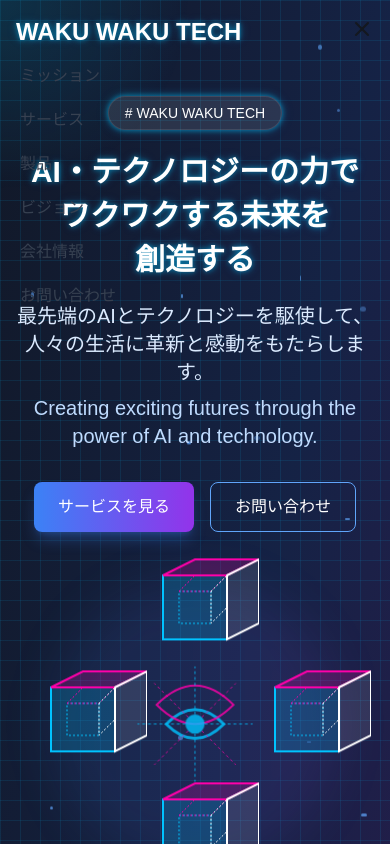
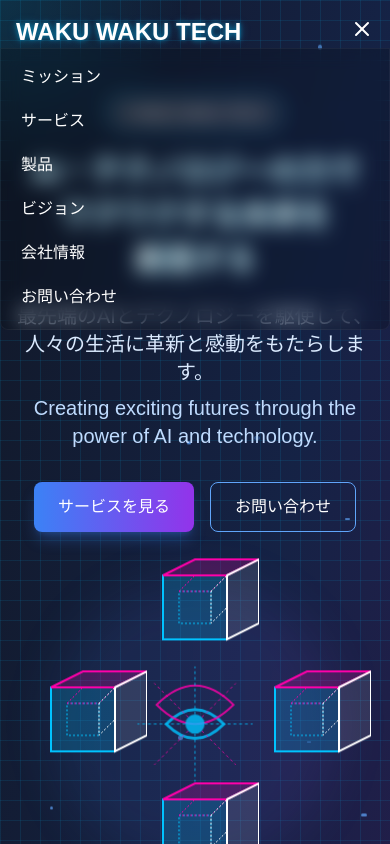
Before and after one commit to cawauchi6204/waku-waku-tech, a Next.js app: page / in a window 390 px wide. Both pictures are taken after a click on the button 362 px from the left and 28 px from the top of the page. Shown: the top 844 px of the page. Built offline with nearby package versions, Linux system fonts and the light colour scheme.

Commit message:
✨ 修正

```diff
--- a/app/components/Header.tsx
+++ b/app/components/Header.tsx
@@ -60,7 +60,7 @@ export default function Header() {
             </Link>
             <div className="md:hidden ml-2">
               <button onClick={() => setIsMenuOpen(!isMenuOpen)}>
-                {isMenuOpen ? <X className="h-6 w-6" /> : <Menu className="h-6 w-6" />}
+                {isMenuOpen ? <X className="h-6 w-6 text-white" /> : <Menu className="h-6 w-6 text-white" />}
               </button>
             </div>
           </div>
@@ -68,40 +68,40 @@ export default function Header() {
       </div>
       {isMenuOpen && (
         <div className="md:hidden">
-          <div className="px-2 pt-2 pb-3 space-y-1 sm:px-3">
+          <div className="px-2 pt-2 pb-3 space-y-1 sm:px-3 glass-effect-dark rounded-b-lg">
             <Link
               href="#mission"
-              className="block px-3 py-2 text-base font-medium text-gray-700 hover:text-gray-900 hover:bg-gray-50"
+              className="block px-3 py-2 text-base font-medium text-white hover:text-blue-300 hover:bg-blue-900/30 rounded-md transition-colors duration-300"
             >
               ミッション
             </Link>
             <Link
               href="#services"
-              className="block px-3 py-2 text-base font-medium text-gray-700 hover:text-gray-900 hover:bg-gray-50"
+              className="block px-3 py-2 text-base font-medium text-white hover:text-blue-300 hover:bg-blue-900/30 rounded-md transition-colors duration-300"
             >
               サービス
             </Link>
             <Link
               href="#products"
-              className="block px-3 py-2 text-base font-medium text-gray-700 hover:text-gray-900 hover:bg-gray-50"
+              className="block px-3 py-2 text-base font-medium text-white hover:text-blue-300 hover:bg-blue-900/30 rounded-md transition-colors duration-300"
             >
               製品
             </Link>
             <Link
               href="#vision"
-              className="block px-3 py-2 text-base font-medium text-gray-700 hover:text-gray-900 hover:bg-gray-50"
+              className="block px-3 py-2 text-base font-medium text-white hover:text-blue-300 hover:bg-blue-900/30 rounded-md transition-colors duration-300"
             >
               ビジョン
             </Link>
             <Link
               href="#company"
-              className="block px-3 py-2 text-base font-medium text-gray-700 hover:text-gray-900 hover:bg-gray-50"
+              className="block px-3 py-2 text-base font-medium text-white hover:text-blue-300 hover:bg-blue-900/30 rounded-md transition-colors duration-300"
             >
               会社情報
             </Link>
             <Link
               href="#contact"
-              className="block px-3 py-2 text-base font-medium text-gray-700 hover:text-gray-900 hover:bg-gray-50"
+              className="block px-3 py-2 text-base font-medium text-white hover:text-blue-300 hover:bg-blue-900/30 rounded-md transition-colors duration-300"
             >
               お問い合わせ
             </Link>
```
